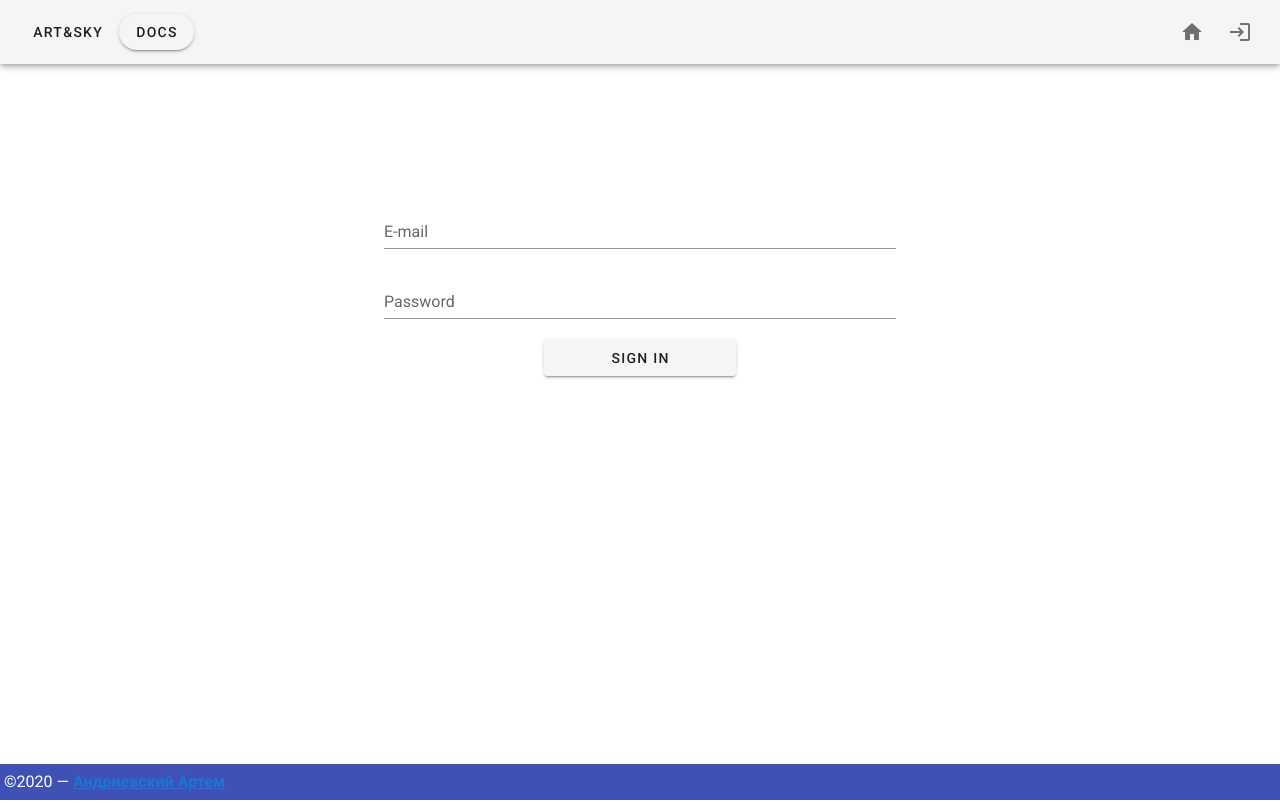
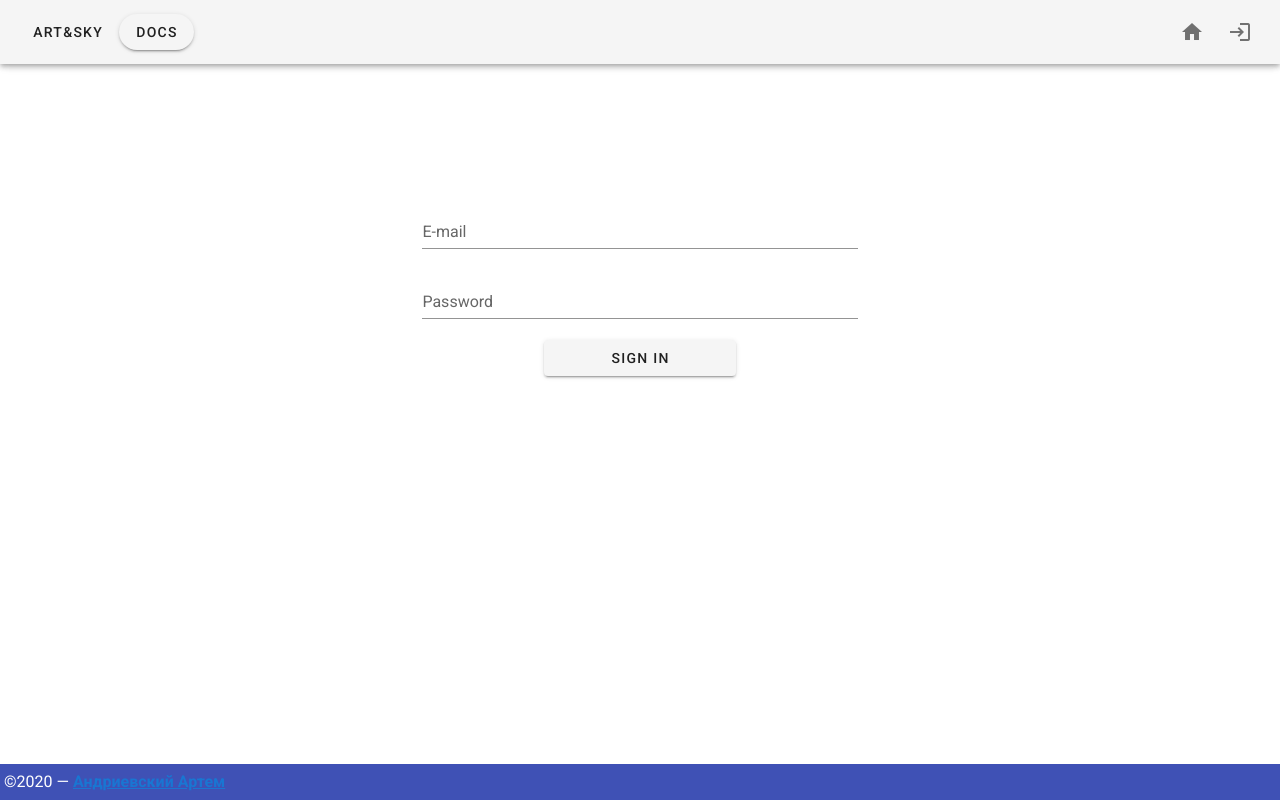
Before and after one commit to krekerr85/artadnsky, a Vue app in the folder artandsky/: page /login in a window 1280 px wide. Built offline with nearby package versions, Linux system fonts and the light colour scheme.

Commit message:
fixed bug with main width

```diff
--- a/artandsky/src/App.vue
+++ b/artandsky/src/App.vue
@@ -38,7 +38,7 @@ export default {
 <style lang="scss">
 @import url('https://fonts.googleapis.com/css2?family=Ubuntu&display=swap');
 .main-content{
-  width:100vw;
+  width:85vw;
   margin: 5rem auto;
   padding: 0;
   flex: 1 1 auto;
```
